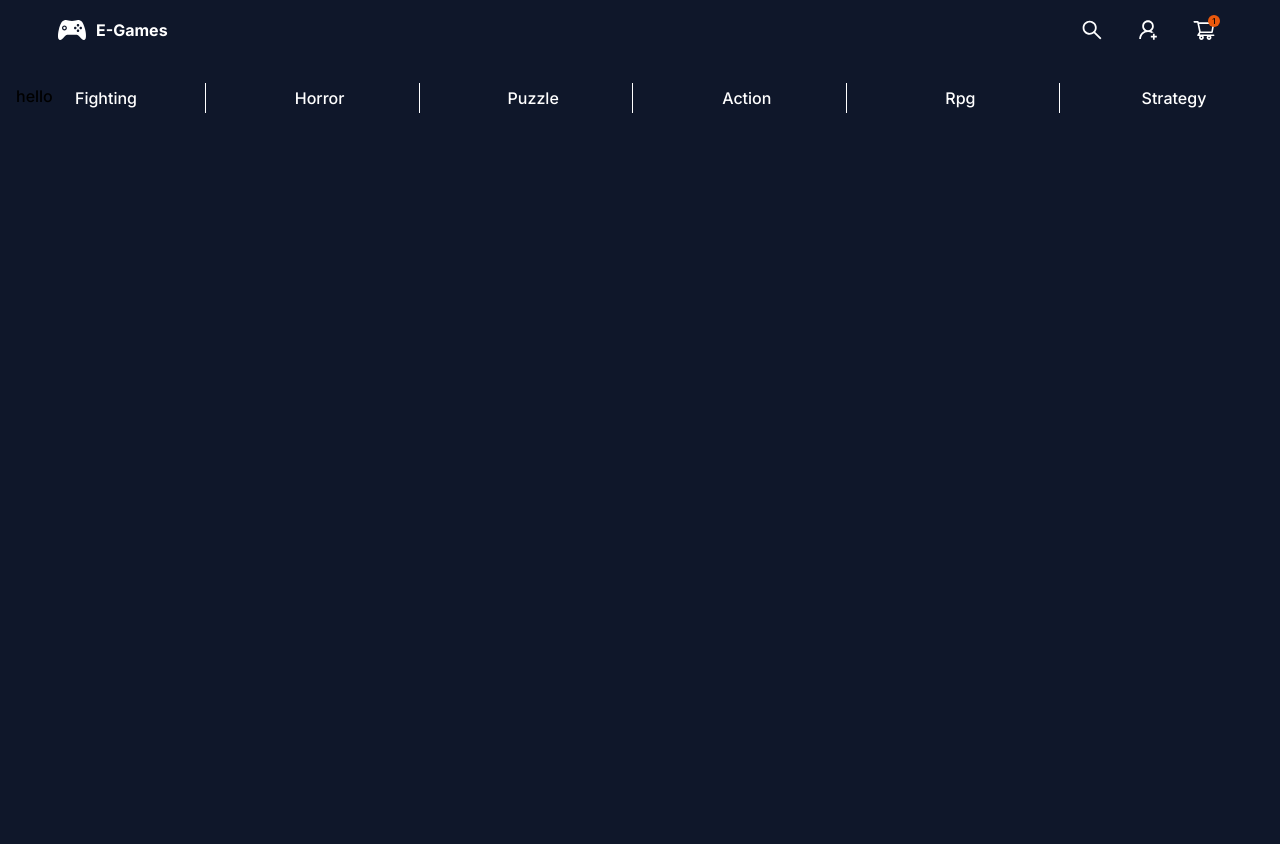
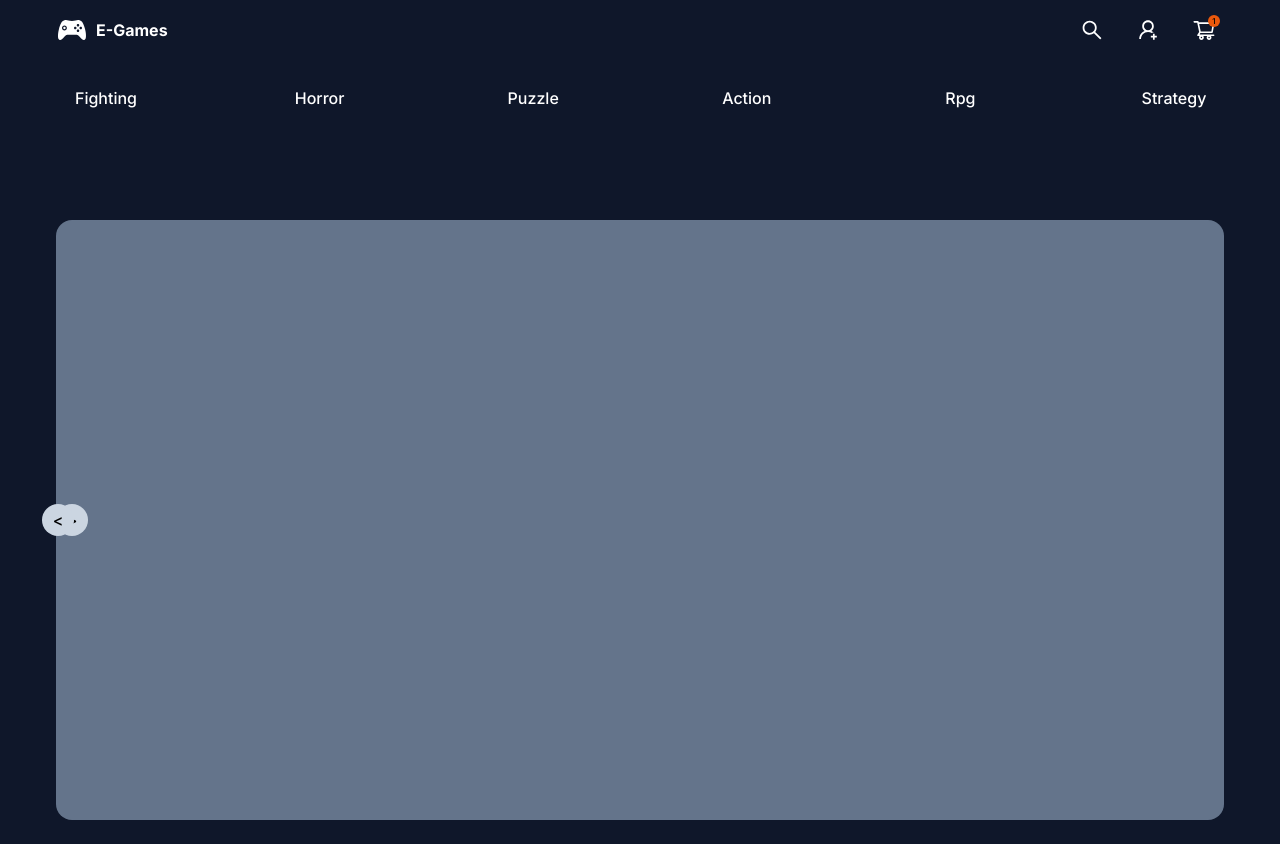
Before and after one commit to proudynyu/ecom-games, a Next.js app: page / in a window 1280 px wide. Before the commit the page ends 800 px from the top, so only its background shows below. Built offline with nearby package versions, Linux system fonts and the light colour scheme.

Commit message:
feat: adding hero slider

```diff
--- a/src/app/components/Header.tsx
+++ b/src/app/components/Header.tsx
@@ -8,7 +8,7 @@ import { Navbar } from "./Navbar";
 
 export function Header() {
     return (
-        <header className="fixed w-full  flex flex-col items-center justify-center top-0">
+        <header className="w-full  flex flex-col items-center justify-center top-0">
             <div className="min-h-max w-full h-[60px] max-w-[1200px] transparent flex items-center justify-between px-4">
                 <Link
                     href="/"
--- /dev/null
+++ b/src/app/components/HeroSlider.tsx
@@ -0,0 +1,14 @@
+import React from "react";
+
+export function HeroSlider() {
+    return (
+        <div className="relative bg-slate-500 md:h-[600px] sm:h-[300px] w-full rounded-[16px]">
+            <button className="flex items-center justify-center outline-0 border-0 absolute right-[-14x] top-1/2 -translate-y-1/2 bg-slate-300 w-8 h-8 rounded-full">
+                {">"}
+            </button>
+            <button className="flex items-center justify-center outline-0 border-0 absolute left-[-14px] top-1/2 -translate-y-1/2 bg-slate-300 w-8 h-8 rounded-full">
+                {"<"}
+            </button>
+        </div>
+    );
+}
--- a/src/app/components/Navbar.tsx
+++ b/src/app/components/Navbar.tsx
@@ -1,34 +1,38 @@
-import React from 'react'
-import Link from 'next/link';
+import React from "react";
+import Link from "next/link";
 
 type CategoryMenuHeaderLinks = {
-  name: string,
-  href: string
-}
+    name: string;
+    href: string;
+};
 
 const CATEGORIES: Readonly<CategoryMenuHeaderLinks[]> = [
-  { name: 'fighting', href:'#' },
-  { name: 'horror', href:'#' },
-  { name: 'puzzle', href:'#' },
-  { name: 'action', href:'#' },
-  { name: 'rpg', href:'#' },
-  { name: 'strategy', href:'#' },
-]
+    { name: "fighting", href: "#" },
+    { name: "horror", href: "#" },
+    { name: "puzzle", href: "#" },
+    { name: "action", href: "#" },
+    { name: "rpg", href: "#" },
+    { name: "strategy", href: "#" }
+];
 
 export function Navbar() {
     return (
-      <nav className='min-h-max w-full max-w-[1200px] px-4 py-2'>
+        <nav className="min-h-max w-full max-w-[1200px] px-4 py-2">
             <ul className="h-[60px] flex items-center justify-between text-white gap-2">
-      { CATEGORIES.map( category => (
-            <li key={category.name} className='group list-none h-full relative'>
-            <Link className="h-full flex items-center justify-center min-w-[100px] capitalize hover:bg-slate-400 transition-all ease-in-out rounded" href={category.href}>
+                {CATEGORIES.map(category => (
+                    <li
+                        key={category.name}
+                        className="group list-none h-full relative"
+                    >
+                        <Link
+                            className="h-full flex items-center justify-center min-w-[100px] capitalize hover:bg-slate-400 transition-all ease-in-out rounded"
+                            href={category.href}
+                        >
                             {category.name}
-            <span className='absolute w-[1px] h-1/2 bg-white border-white right-[-10%] md:right-[-50%] group-last:hidden'></span>
                         </Link>
                     </li>
-            ))
-      }
+                ))}
             </ul>
         </nav>
-  )
+    );
 }
--- a/src/app/components/SearchBar.tsx
+++ b/src/app/components/SearchBar.tsx
@@ -2,6 +2,7 @@
 
 import React, { useState } from "react";
 import { AiOutlineSearch } from "react-icons/ai";
+
 import { Button } from "./Button";
 
 export function SearchBar() {
@@ -17,12 +18,12 @@ export function SearchBar() {
                 <AiOutlineSearch size={24} color="white" />
             </Button>
             {showSearch ? (
-                <div className="absolute left-0 top-0 w-screen h-screen flex items-center justify-center">
+                <div className="z-10 absolute left-0 top-0 w-screen h-screen flex items-center justify-center">
                     <div
                         className="opacity-5 w-full h-full bg-white absolute"
                         onClick={handleShowSearch}
                     />
-                    <div className=" flex flex-col items-center justify-start px-2 py-2 w-[500px] rounded bg-slate-950">
+                    <div className="z-10 flex flex-col items-center justify-start px-2 py-2 w-[500px] rounded bg-slate-950">
                         <label htmlFor="searchBar" className="relative w-full">
                             <input
                                 type="text"
--- a/src/app/layout.tsx
+++ b/src/app/layout.tsx
@@ -23,7 +23,7 @@ export default function RootLayout({
     <html lang="en">
       <body className={`bg-slate-900 antialiased ${inter.className}`}>
         <Header />
-        <main>{children}</main>
+        <main className='max-w-[1200px] mx-auto'>{children}</main>
       </body>
     </html>
   );
--- a/src/app/page.tsx
+++ b/src/app/page.tsx
@@ -1,7 +1,9 @@
+import { HeroSlider } from "./components/HeroSlider";
+
 export default function Home() {
   return (
     <div className="px-4 py-6 mt-[60px]">
-      <h1>hello</h1>
+        <HeroSlider />
     </div>
   );
 }
```
Lines whose indentation alone changed are shown as unchanged.
